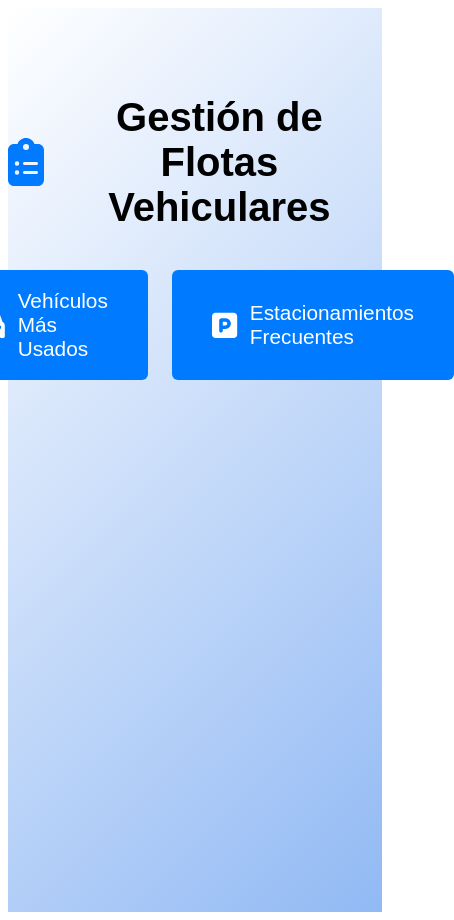
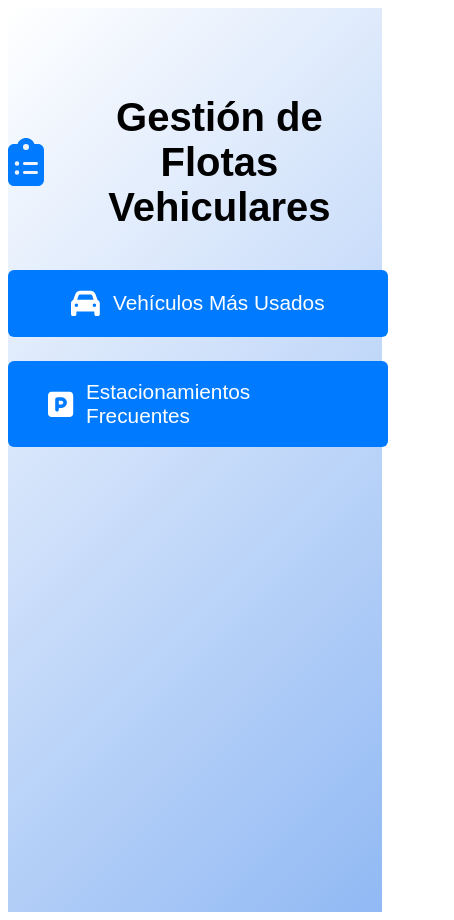
Before and after one commit to MGPOO/Gestion_Vehicular, a React (Vite) app: page / in a window 390 px wide. Shown: the whole page, 454 px wide, since content can reach past the window. Built offline with nearby package versions, Linux system fonts and the light colour scheme.

Commit message:
Main Responsive

```diff
--- a/src/page/vehiculoMas.jsx
+++ b/src/page/vehiculoMas.jsx
@@ -355,7 +355,7 @@ const VehicleReport = () => {
 
   return (
     <div className="containerVMU">
-      <h1 className="titleVMU">Reporte de Vehículos</h1>
+      <h1 className="titleVMU">Reporte de Vehículos Más Usados</h1>
       <div className="filterSectionVMU">
         <div className="dateRangeVMU">
           <label className="dateLabelVMU">
--- a/src/style/main.css
+++ b/src/style/main.css
@@ -5,50 +5,63 @@
   justify-content: flex-start;
   height: 100vh;
   padding-top: 60px;
-  background: linear-gradient(135deg, #ffffff, #91b9f4); /* Gradiente moderno */
-  color: #000000; /* Cambiar el color del texto para contrastar */
+  background: linear-gradient(135deg, #ffffff, #91b9f4);
+  color: #000000;
   font-family: Arial, sans-serif;
 }
 
 .navigation-title {
-  font-size: 2.5rem; /* Título ligeramente más pequeño */
-  margin-bottom: 2.5rem; /* Espaciado moderado debajo del título */
+  font-size: 2.5rem;
+  margin-bottom: 2.5rem;
   display: flex;
   align-items: center;
-  gap: 0.8rem; /* Espaciado entre el icono y el texto */
+  gap: 0.8rem;
 }
 
 .navigation-icon {
   color: #007bff;
-  font-size: 3rem; /* Icono del título más pequeño */
+  font-size: 3rem;
 }
 
 .navigation-buttons-container {
   display: flex;
-  gap: 1.5rem; /* Menor separación entre botones */
+  flex-wrap: wrap;
+  gap: 1.5rem;
+  justify-content: center;
 }
 
 .navigation-button {
   display: flex;
   align-items: center;
   justify-content: center;
-  padding: 1.2rem 2.5rem; /* Tamaño de los botones reducido */
+  padding: 1.2rem 2.5rem;
   text-decoration: none;
-  font-size: 1.3rem; /* Texto del botón más pequeño */
+  font-size: 1.3rem;
   color: #fff;
   background-color: #007bff;
   border: none;
-  border-radius: 6px; /* Bordes redondeados moderados */
+  border-radius: 6px;
   cursor: pointer;
   transition: background-color 0.3s ease, transform 0.2s ease;
 }
 
 .button-icon {
-  margin-right: 0.8rem; /* Espaciado entre el icono y el texto del botón */
-  font-size: 1.8rem; /* Icono del botón más pequeño */
+  margin-right: 0.8rem;
+  font-size: 1.8rem;
 }
 
 .navigation-button:hover {
   background-color: #0056b3;
-  transform: scale(1.03); /* Efecto hover menos agresivo */
+  transform: scale(1.03);
 }
+
+@media (max-width: 600px) {
+  .navigation-buttons-container {
+    flex-direction: column;
+    align-items: center;
+  }
+  .navigation-button {
+    width: 100%;
+    max-width: 300px;
+  }
+}
```
